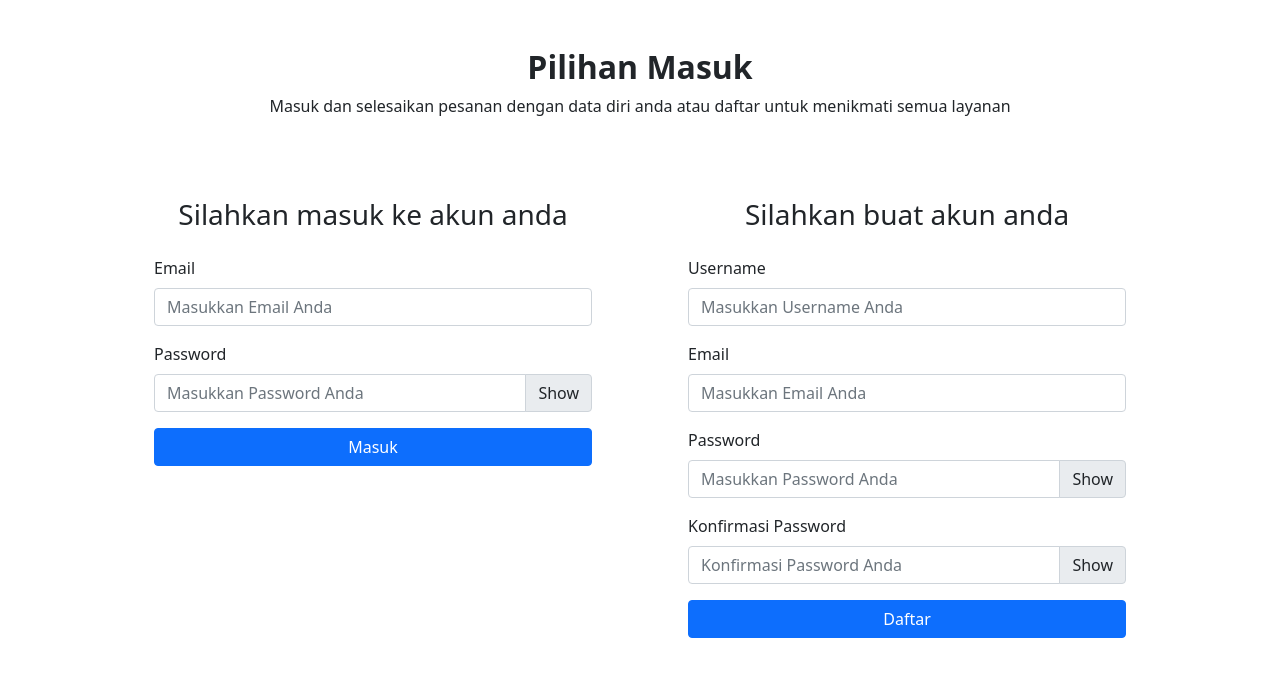
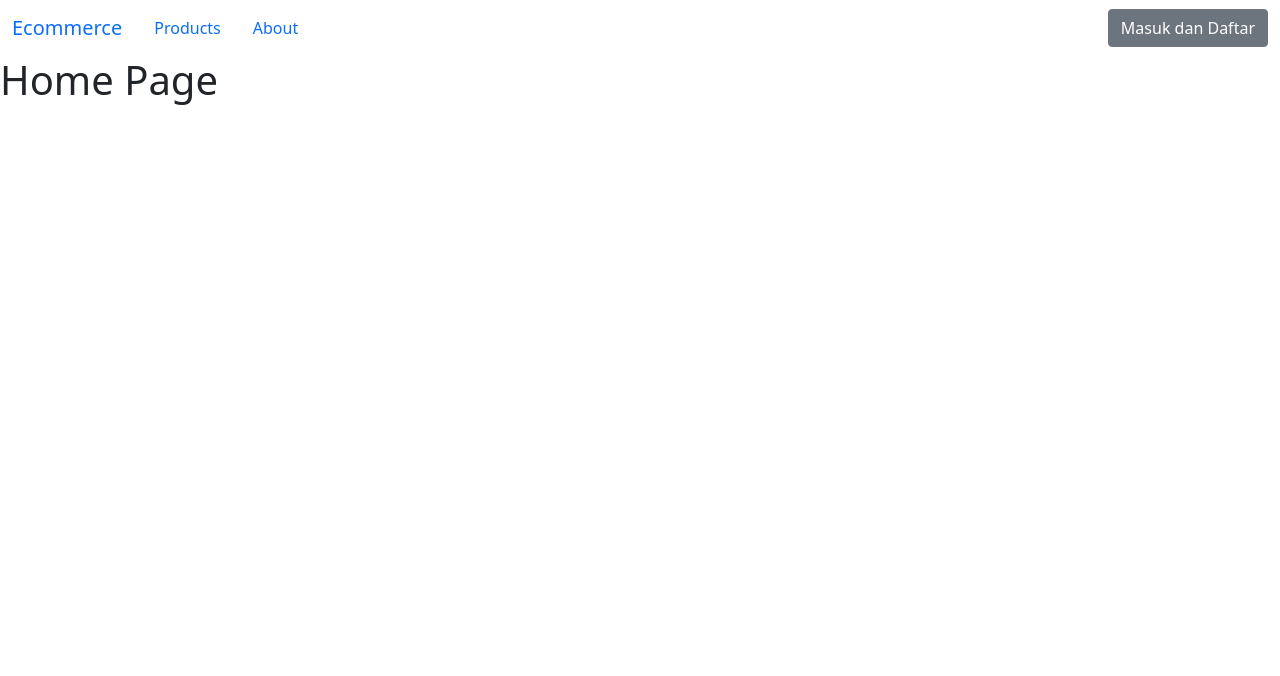
Before and after one commit to Abdi-01/ecommerce_reactJCFS1902, a React (Create React App) app: page / in a window 1280 px wide. Shown: the top 676 px of the page. Built offline with nearby package versions, Linux system fonts and the light colour scheme.

Commit message:
ER-05 : home page and navigation

```diff
--- a/package.json
+++ b/package.json
@@ -10,6 +10,7 @@
     "bootstrap": "^5.1.3",
     "react": "^17.0.2",
     "react-dom": "^17.0.2",
+    "react-router-dom": "^6.0.2",
     "react-scripts": "4.0.3",
     "reactstrap": "^9.0.1",
     "web-vitals": "^1.1.2"
--- a/src/App.js
+++ b/src/App.js
@@ -2,6 +2,9 @@ import React from 'react';
 import logo from './logo.svg';
 import './App.css';
 import AuthPage from './pages/AuthPage';
+import NavbarComponent from './components/Navbar';
+import { Routes,Route } from 'react-router-dom';
+import HomePage from './pages/HomePage';
 
 class App extends React.Component {
   constructor(props) {
@@ -11,7 +14,11 @@ class App extends React.Component {
   render() {
     return (
       <div>
-        <AuthPage />
+        <NavbarComponent/>
+        <Routes>
+          <Route path="/" element={<HomePage/>}/>
+          <Route path="/auth-page" element={<AuthPage/>}/>
+        </Routes>
       </div>
     );
   }
--- /dev/null
+++ b/src/components/Navbar.jsx
@@ -0,0 +1,38 @@
+import React from 'react';
+import { Navbar, NavbarBrand, NavbarText, Button, NavItem, NavLink, Collapse, Nav, NavbarToggler } from 'reactstrap';
+
+class NavbarComponent extends React.Component {
+    constructor(props) {
+        super(props);
+        this.state = {
+            openCollapse: false
+        }
+    }
+    render() {
+        return (
+            <Navbar expand="md">
+                <NavbarBrand>
+                    Ecommerce
+                </NavbarBrand>
+                <NavbarToggler onClick={() => this.setState({ openCollapse: !this.state.openCollapse })} />
+                <Collapse isOpen={this.state.openCollapse} navbar>
+                    <Nav>
+                        <NavItem>
+                            <NavLink>
+                                Products
+                            </NavLink>
+                        </NavItem>
+                        <NavItem>
+                            <NavLink>
+                                About
+                            </NavLink>
+                        </NavItem>
+                    </Nav>
+                    <Button type="button" style={{ marginLeft: "auto" }}>Masuk dan Daftar</Button>
+                </Collapse>
+            </Navbar>
+        );
+    }
+}
+
+export default NavbarComponent;
--- a/src/index.js
+++ b/src/index.js
@@ -4,11 +4,13 @@ import './index.css';
 import App from './App';
 import reportWebVitals from './reportWebVitals';
 import 'bootstrap/dist/css/bootstrap.min.css';
+import { BrowserRouter } from 'react-router-dom';
 
 ReactDOM.render(
-  <React.StrictMode>
+  <BrowserRouter>
     <App />
-  </React.StrictMode>,
+  </BrowserRouter>
+  ,
   document.getElementById('root')
 );
 
--- /dev/null
+++ b/src/pages/HomePage.jsx
@@ -0,0 +1,17 @@
+import React from 'react';
+
+class HomePage extends React.Component {
+    constructor(props) {
+        super(props);
+        this.state = {  }
+    }
+    render() {
+        return (
+            <div>
+                <h1>Home Page</h1>
+            </div>
+         );
+    }
+}
+
+export default HomePage;
```
Also changed, not shown: 1 other file (tests, documents, lock files or other folders).
